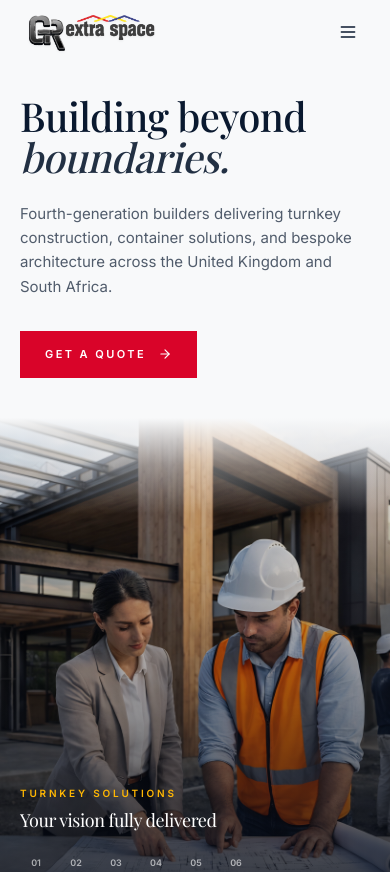
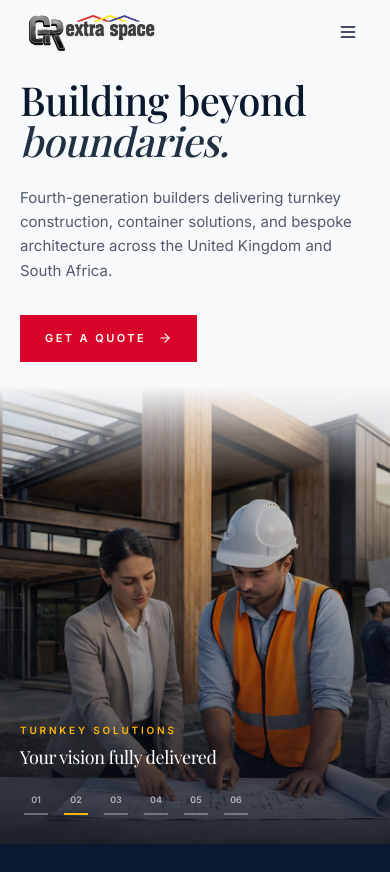
Before and after one commit to abhassj/GrExtraSpace-dep, a React (Vite) app: page / in a window 390 px wide. Shown: the top 872 px of the page. Built offline with nearby package versions, Linux system fonts and the light colour scheme; a web font is replaced by a local one.

Commit message:
[update : mobile responsiveness ]

```diff
--- a/src/sections/HeroSection.jsx
+++ b/src/sections/HeroSection.jsx
@@ -51,9 +51,9 @@ export default function HeroSection() {
   const activeSlide = heroSlides[index]
 
   return (
-    <section className="relative min-h-screen overflow-hidden bg-brand-mist text-brand-navy">
-      <div className="grid min-h-screen grid-cols-1 lg:grid-cols-[0.85fr_1.15fr]">
-        <div className="relative flex flex-col justify-end pb-10 pt-24 sm:pb-14 sm:pt-32 md:pb-20 md:pt-40 lg:justify-center lg:pb-10 lg:pt-10">
+    <section className="relative h-[100svh] overflow-hidden bg-brand-mist text-brand-navy lg:min-h-screen lg:h-auto">
+      <div className="grid h-full grid-cols-1 grid-rows-[auto_1fr] lg:grid-rows-none lg:min-h-screen lg:grid-cols-[0.85fr_1.15fr]">
+        <div className="relative flex flex-col justify-end pb-6 pt-20 sm:pb-10 sm:pt-28 md:pb-16 md:pt-36 lg:justify-center lg:pb-10 lg:pt-10">
           <div className="section-wrap">
             <MotionDiv
               className="max-w-xl"
@@ -108,7 +108,7 @@ export default function HeroSection() {
           </div>
         </div>
 
-        <div className="relative min-h-[58vh] overflow-hidden bg-brand-ink sm:min-h-[55vh] lg:min-h-screen">
+        <div className="relative min-h-0 overflow-hidden bg-brand-ink lg:min-h-screen">
           <AnimatePresence mode="sync">
             <motion.div
               key={activeSlide.image}
--- a/src/sections/about/MapHeroSection.jsx
+++ b/src/sections/about/MapHeroSection.jsx
@@ -55,12 +55,12 @@ const MotionHeading = motion.h1
 
 export default function MapHeroSection() {
   return (
-    <section className="relative min-h-screen overflow-hidden bg-brand-mist text-brand-navy pt-20 sm:pt-24 lg:pt-0 flex flex-col lg:block">
+    <section className="relative h-[100svh] overflow-hidden bg-brand-mist text-brand-navy flex flex-col lg:min-h-screen lg:h-auto lg:block">
       {/* Background blueprint grid for texture matching inspiration */}
       <div className="blueprint-grid absolute inset-0 opacity-[0.06] pointer-events-none" />
 
-      <div className="grid min-h-[88vh] grid-cols-1 lg:grid-cols-[0.85fr_1.15fr] lg:min-h-screen">
-        <div className="relative flex flex-col justify-center px-5 sm:px-6 md:px-12 lg:pl-20 xl:pl-32 pb-8 pt-10 sm:pb-12 sm:pt-16 lg:pb-0 lg:pt-0 z-10">
+      <div className="grid h-full grid-cols-1 grid-rows-[auto_1fr] lg:grid-rows-none lg:min-h-screen lg:grid-cols-[0.85fr_1.15fr]">
+        <div className="relative flex flex-col justify-center px-5 pt-20 pb-4 sm:px-6 sm:pt-24 sm:pb-8 md:px-12 lg:pl-20 xl:pl-32 lg:pb-0 lg:pt-0 z-10">
           <MotionDiv
             className="max-w-[550px]"
             variants={container}
@@ -91,7 +91,7 @@ export default function MapHeroSection() {
         </div>
 
         {/* Right Panel: Map */}
-        <div className="relative min-h-[44vh] w-full flex items-center justify-center p-4 sm:min-h-[50vh] lg:p-0 z-0">
+        <div className="relative min-h-0 w-full flex items-center justify-center p-4 lg:p-0 z-0">
           <MotionDiv
             className="relative w-full max-w-[800px] h-full flex items-center justify-center lg:-ml-12 xl:-ml-24"
             initial={{ opacity: 0, scale: 0.98 }}
```
